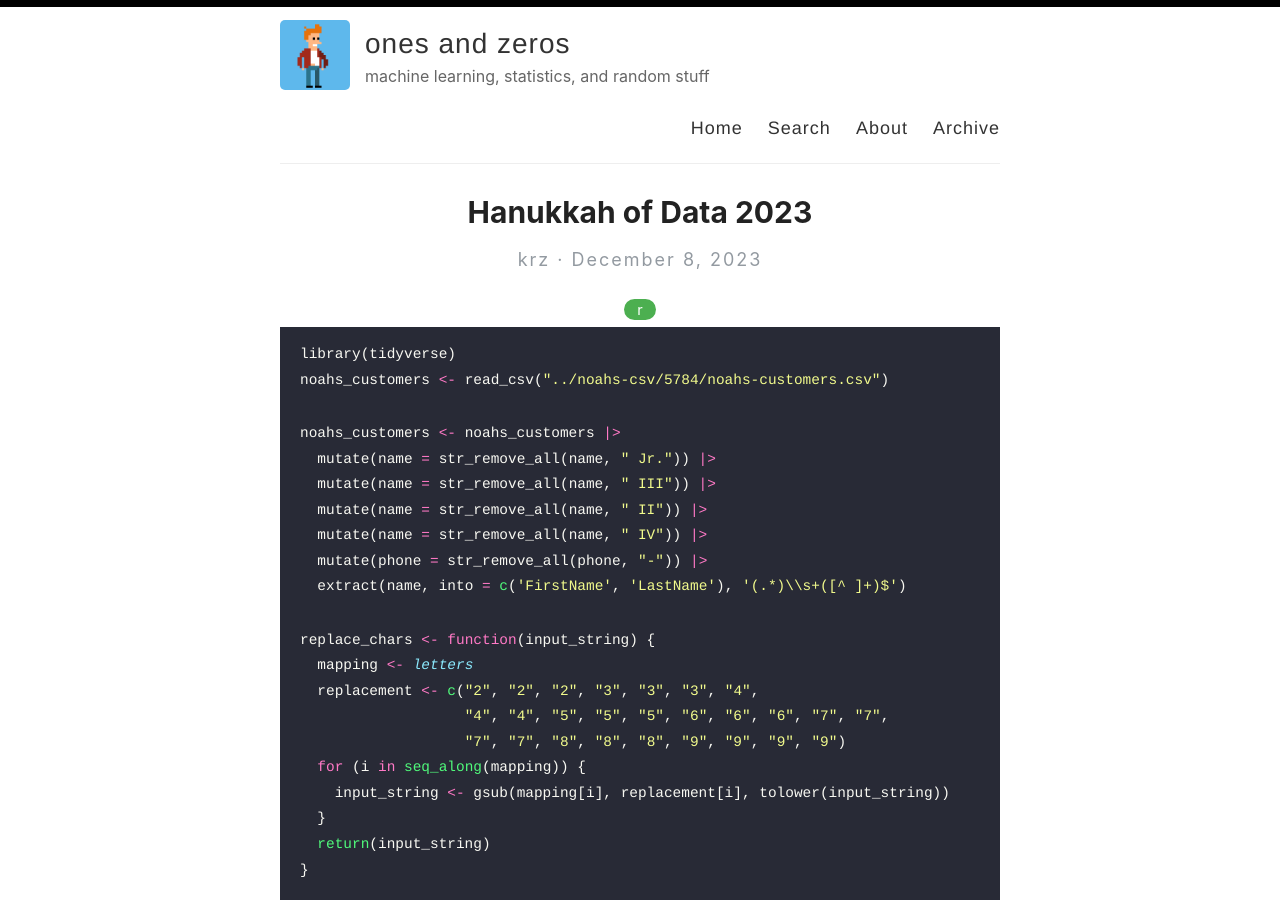
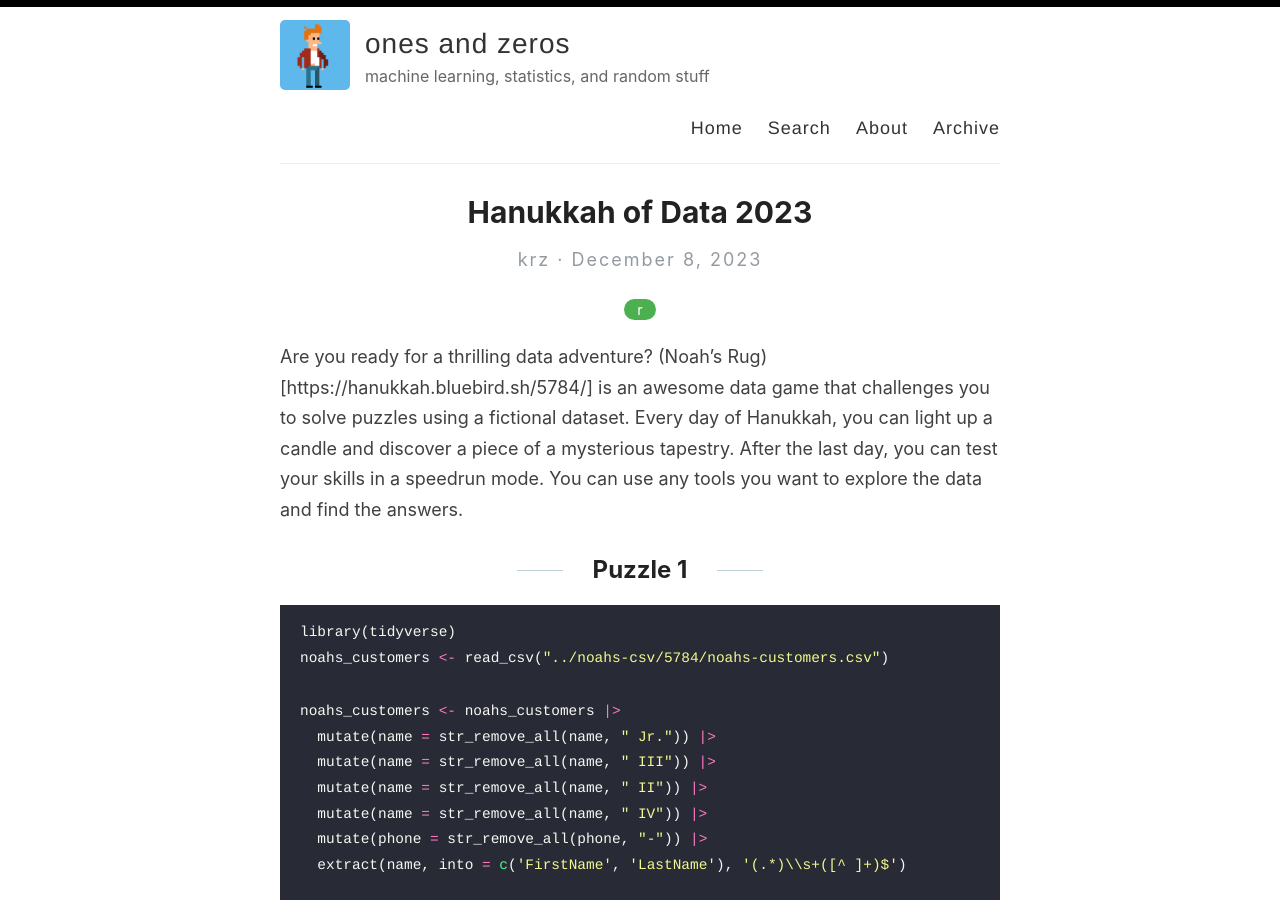
Before and after one commit to krz/krz.github.io, a Jekyll site: the page built from _posts/2023-12-08-hanukkah-of-data.md, in a window 1280 px wide and 900 px high. Built offline with Jekyll 4.4.1, drawn with Linux system fonts in a browser that asks for light colours.

Commit message:
add intro

````diff
--- a/_posts/2023-12-08-hanukkah-of-data.md
+++ b/_posts/2023-12-08-hanukkah-of-data.md
@@ -3,6 +3,10 @@ layout: post
 title: Hanukkah of Data 2023
 categories: [r]
 ---
+
+Are you ready for a thrilling data adventure? (Noah’s Rug)[https://hanukkah.bluebird.sh/5784/] is an awesome data game that challenges you to solve puzzles using a fictional dataset. Every day of Hanukkah, you can light up a candle and discover a piece of a mysterious tapestry. After the last day, you can test your skills in a speedrun mode. You can use any tools you want to explore the data and find the answers.
+
+## Puzzle 1
 
 ```R
 library(tidyverse)
````
